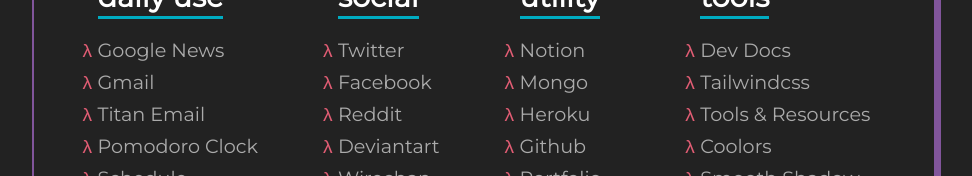
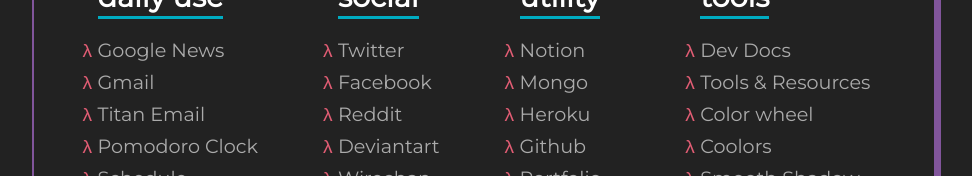
Before and after one commit to ReliSalazar/Bookmarks, a React (Create React App) app: page / in a window 1280 px wide. Shown: the part 284-460 px from the top of the page, without its empty margins (156-1128 px from the left). Built offline with nearby package versions, Linux system fonts and the light colour scheme.

Commit message:
update tools list

```diff
--- a/src/App.js
+++ b/src/App.js
@@ -115,13 +115,13 @@
       type: "tools",
     },
     {
-      name: "Tailwindcss",
-      url: "https://tailwindcss.com/docs/installation",
+      name: "Tools & Resources",
+      url: "https://undesign.learn.uno/",
       type: "tools",
     },
     {
-      name: "Tools & Resources",
-      url: "https://undesign.learn.uno/",
+      name: "Color wheel",
+      url: "https://www.canva.com/colors/color-wheel/",
       type: "tools",
     },
     {
```
